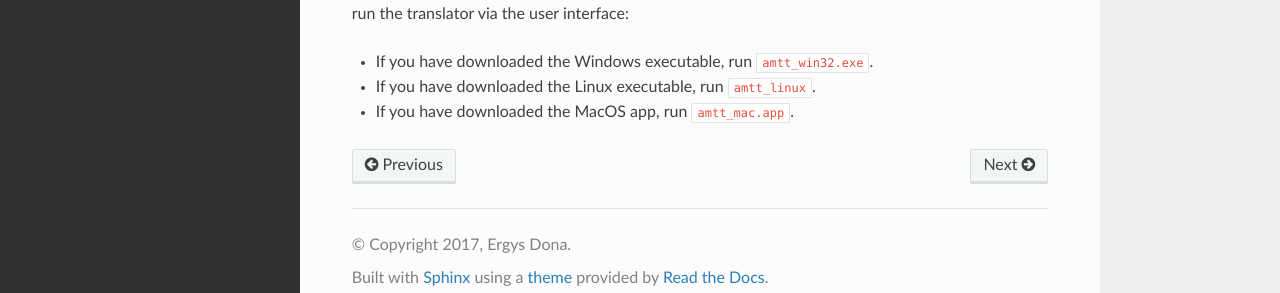
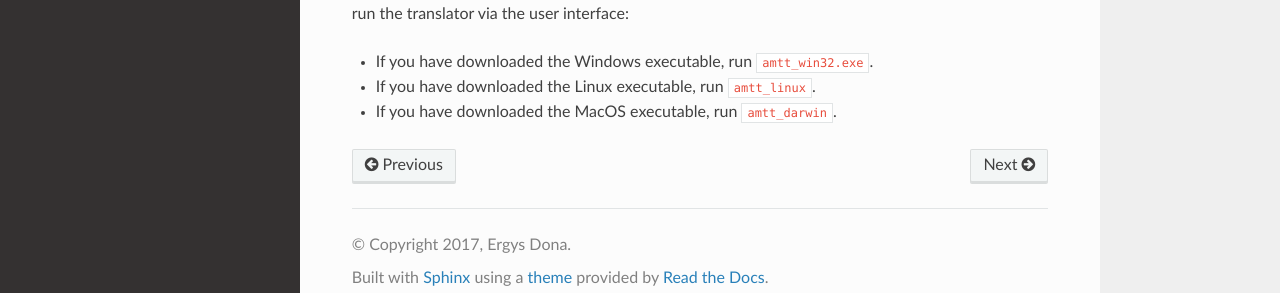
Before and after one commit to errikos/amtt, a Sphinx documentation site: the page built from docs/releases.rst, in a window 1280 px wide. Shown: the part 350-643 px from the top of the page. Built offline with Sphinx 7.4.7 and the Read the Docs theme 2.0.0, drawn with Linux system fonts in a browser that asks for light colours.

Commit message:
docs: fix Mac executable reference
Signed-off-by: Ergys Dona <errikosd@gmail.com>

```diff
--- a/docs/releases.rst
+++ b/docs/releases.rst
@@ -9,7 +9,7 @@ Release **packages** (that is, archives with pre-built, ready to run executables
 
 * If you have downloaded the Windows executable, run ``amtt_win32.exe``.
 * If you have downloaded the Linux executable, run ``amtt_linux``.
-* If you have downloaded the MacOS app, run ``amtt_mac.app``.
+* If you have downloaded the MacOS executable, run ``amtt_darwin``.
 
 .. |Releases| raw:: html
 
```
